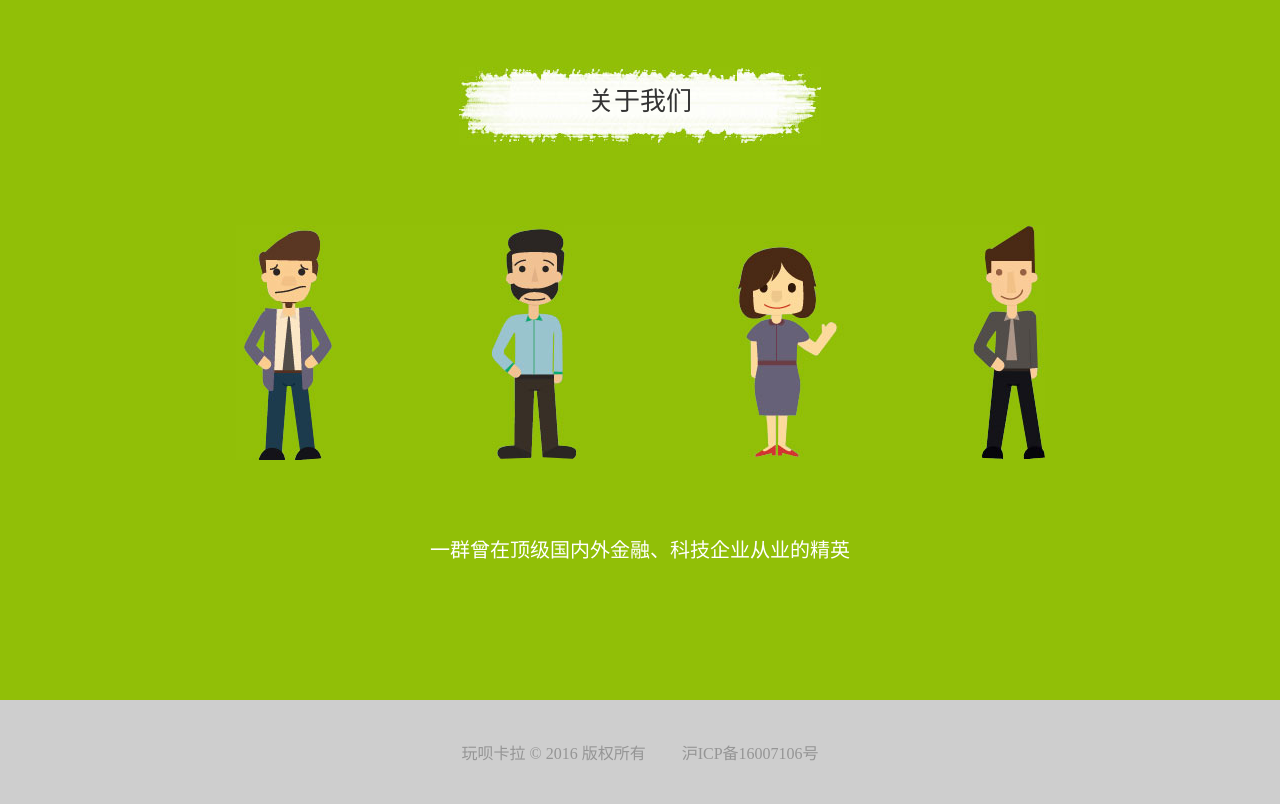
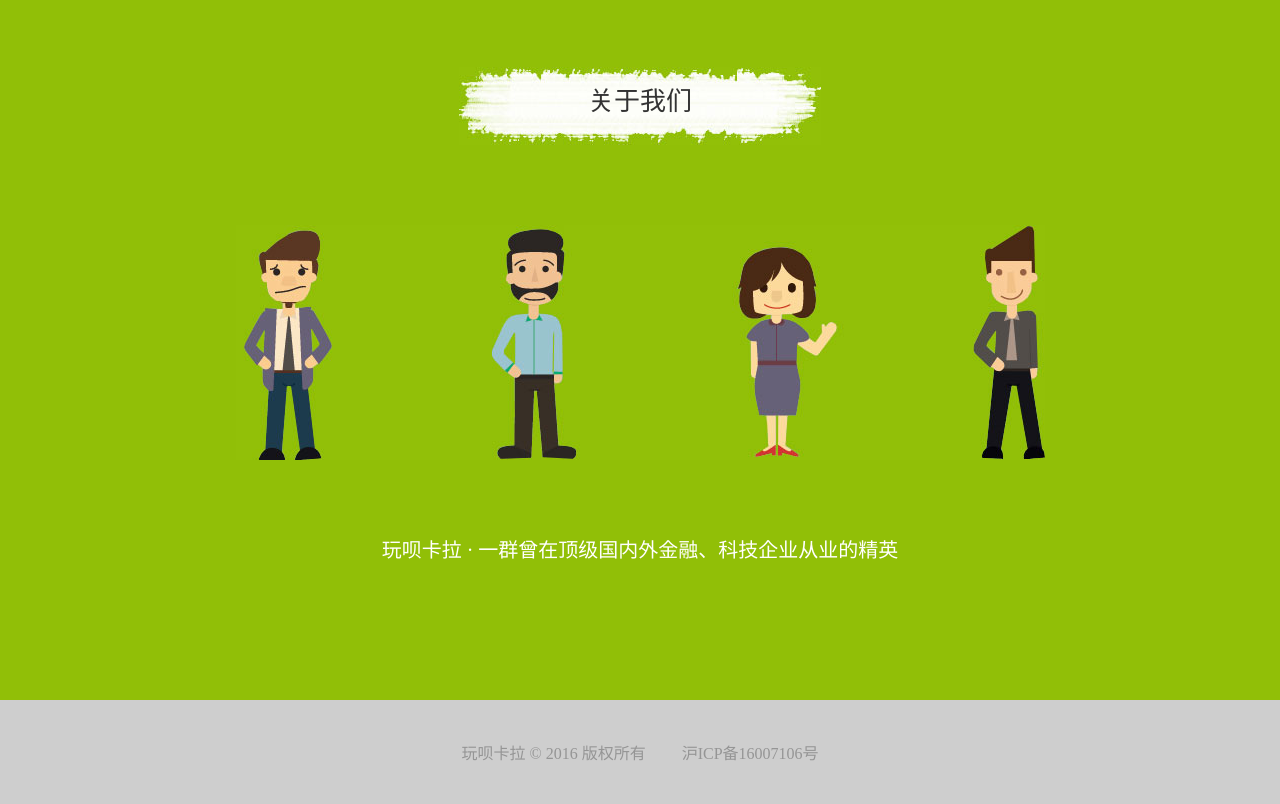
Before and after one commit to joyplus/lianzi, a plain HTML site: page index.html in a window 1280 px wide. Shown: the part 3039-3843 px from the top of the page. Drawn offline with Linux system fonts and the light colour scheme.

Commit message:
添加 玩呗卡拉 关键词频率

```diff
--- a/index.html
+++ b/index.html
@@ -81,7 +81,7 @@ $(".www51buycom").slide({ titCell:".num ul" , mainCell:".51buypic" , effect:"fol
 <Div class="about_bg">
       <h1>关于我们</h1>
       <div class="about_pic"><img src="img/aboutren.jpg" alt="玩呗卡拉 - 一群曾在顶级国内外金融、科技企业从业的精英"/></div>
-      <h2>一群曾在顶级国内外金融、科技企业从业的精英</h2>
+      <h2>玩呗卡拉 · 一群曾在顶级国内外金融、科技企业从业的精英</h2>
 </Div>
 
 <!-- 版权所有 -->
```
